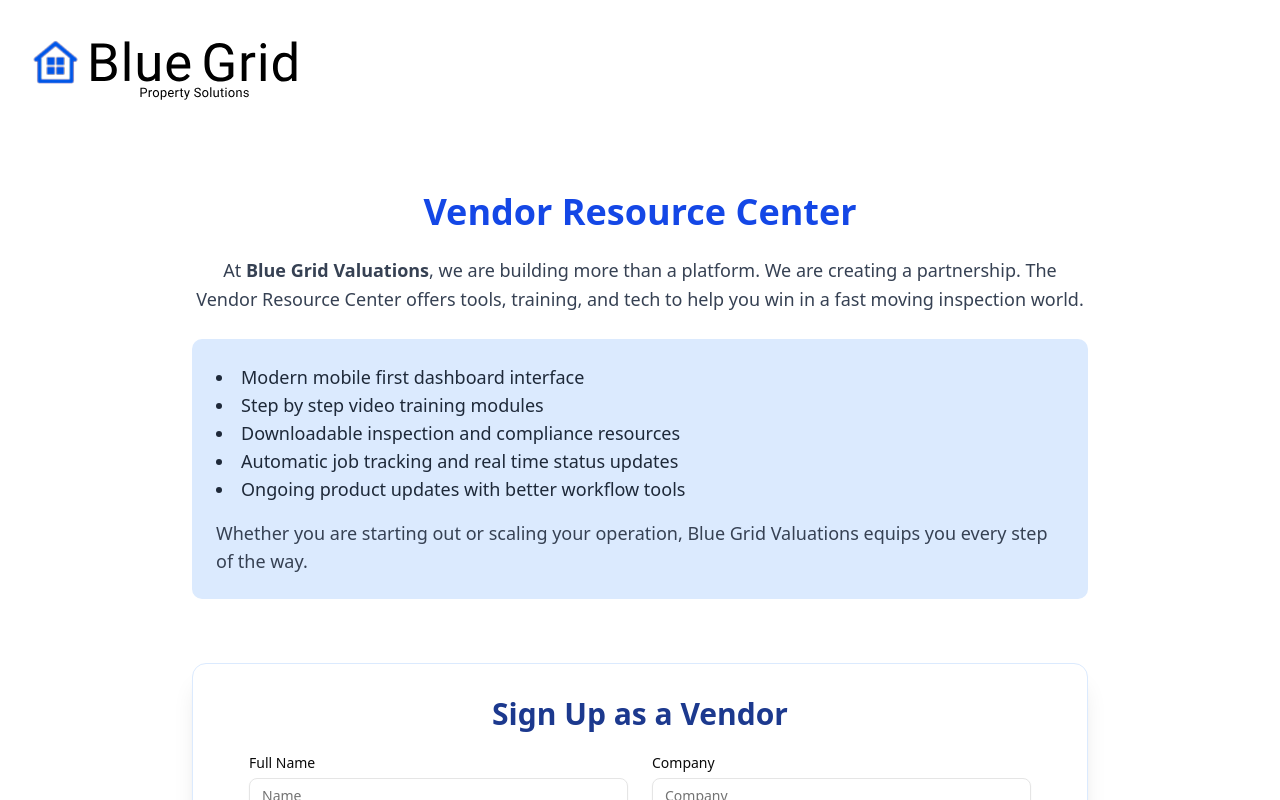
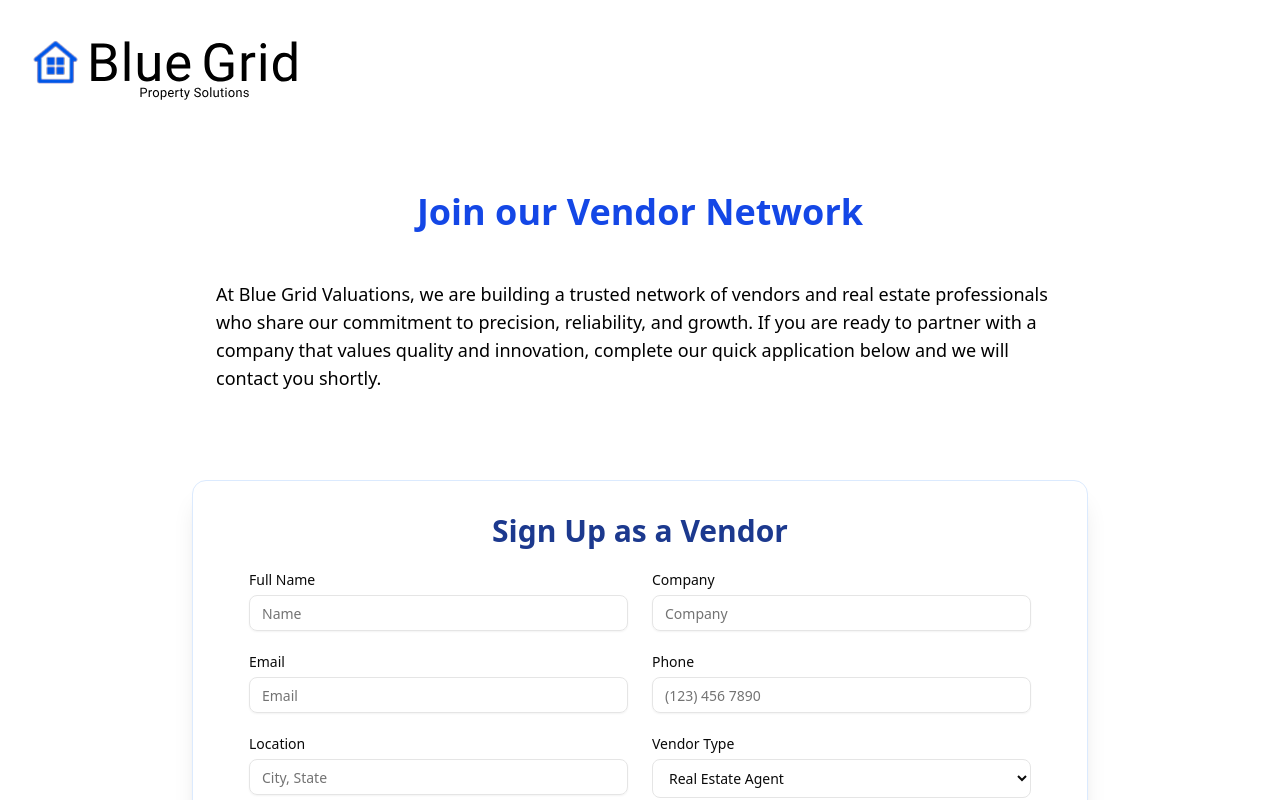
Before and after one commit to markpustyn/goldenBridgeRealty2, a Next.js app: page /vendors in a window 1280 px wide. Shown: the top 800 px of the page. Built offline with nearby package versions, Linux system fonts and the light colour scheme.

Commit message:
updated vendor contact

```diff
--- a/app/components/contactForm.tsx
+++ b/app/components/contactForm.tsx
@@ -25,12 +25,9 @@
 
   return (
     <Card className="w-full max-w-7xl mx-auto p-8 shadow-lg bg-white/90 backdrop-blur rounded-2xl">
-      <CardHeader>
-        <CardTitle className="text-2xl">
-          Fill out the form and we will get back to you shortly.
+        <CardTitle className="text-2xl ">
+          Complete the form and we will get back to you shortly.
         </CardTitle>
-      </CardHeader>
-
       <form onSubmit={handleSubmit}>
         <div className="space-y-6">
           <div className="flex flex-col md:flex-row gap-4">
--- a/app/components/vendorContact.tsx
+++ b/app/components/vendorContact.tsx
@@ -28,21 +28,13 @@
     <div className="min-h-screen bg-white px-4 pt-48 pb-16">
       {/* Info Section */}
       <div className="max-w-4xl mx-auto mb-16 space-y-6 text-center">
-        <h1 className="text-4xl font-bold text-blue-700">Vendor Resource Center</h1>
-        <p className="text-lg text-gray-700 leading-relaxed">
-          At <strong>Blue Grid Valuations</strong>, we are building more than a platform. We are creating a partnership.
-          The Vendor Resource Center offers tools, training, and tech to help you win in a fast moving inspection world.
-        </p>
-        <div className="bg-blue-100 rounded-lg p-6 text-left space-y-4">
-          <ul className="list-disc list-inside text-gray-800 text-lg">
-            <li>Modern mobile first dashboard interface</li>
-            <li>Step by step video training modules</li>
-            <li>Downloadable inspection and compliance resources</li>
-            <li>Automatic job tracking and real time status updates</li>
-            <li>Ongoing product updates with better workflow tools</li>
-          </ul>
-          <p className="text-gray-700 text-lg">
-            Whether you are starting out or scaling your operation, Blue Grid Valuations equips you every step of the way.
+        <h1 className="text-4xl font-bold text-blue-700">Join our Vendor Network</h1>
+        <div className="p-6 text-left space-y-4">
+          <p className="text-black text-lg">
+            At Blue Grid Valuations, we are building a trusted network of vendors and
+            real estate professionals who share our commitment to precision, reliability,
+            and growth. If you are ready to partner with a company that values quality
+            and innovation, complete our quick application below and we will contact you shortly.
           </p>
         </div>
       </div>
--- a/app/contact/contact.tsx
+++ b/app/contact/contact.tsx
@@ -21,7 +21,7 @@
 
           {/* Form */}
           <div className="w-full">
-            <div className="rounded-2xl border border-gray-200 p-4 sm:p-6 lg:p-8 shadow-sm">
+            <div className="p-4 sm:p-6 lg:p-8">
               <ContactForm />
             </div>
           </div>
--- a/app/contact/page.tsx
+++ b/app/contact/page.tsx
@@ -1,13 +1,15 @@
-
+// app/contact/page.tsx  (parent)
 import Footer from "../components/footer";
 import OtherNavbar from "../components/otherHeader";
 import Contact from "./contact";
 
-export default function Home() {
+export default function ContactPage() {
   return (
-    <div>
-            <OtherNavbar />
-      <Contact/>
+    <div className="min-h-screen flex flex-col bg-white">
+      <OtherNavbar />
+      <main className="flex-1 pt-20 sm:pt-24">
+        <Contact />
+      </main>
       <Footer />
     </div>
   );
```
